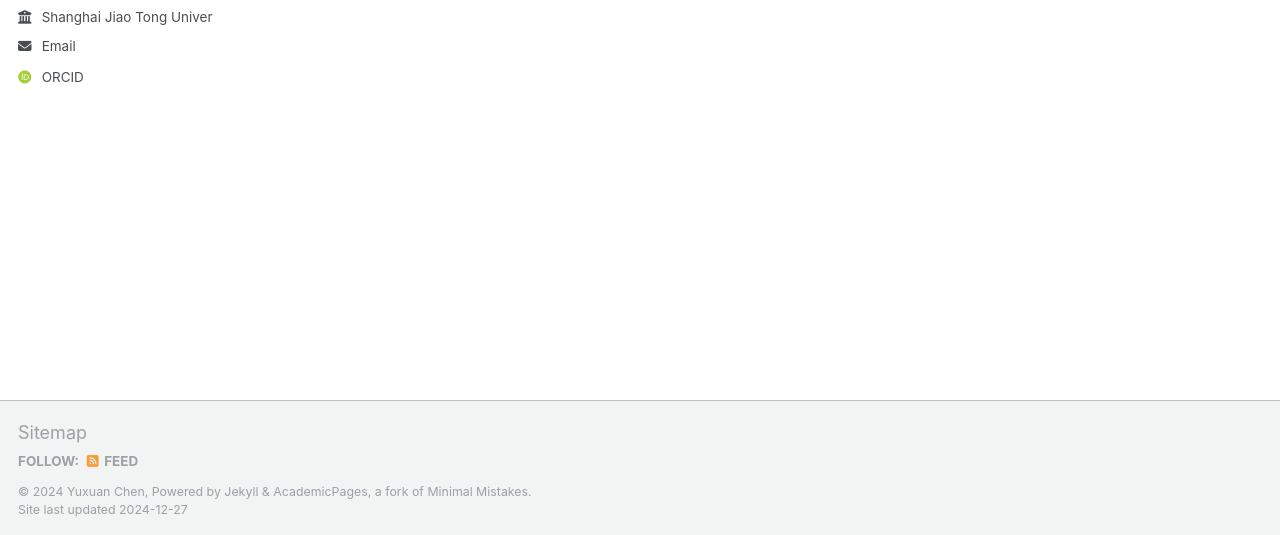
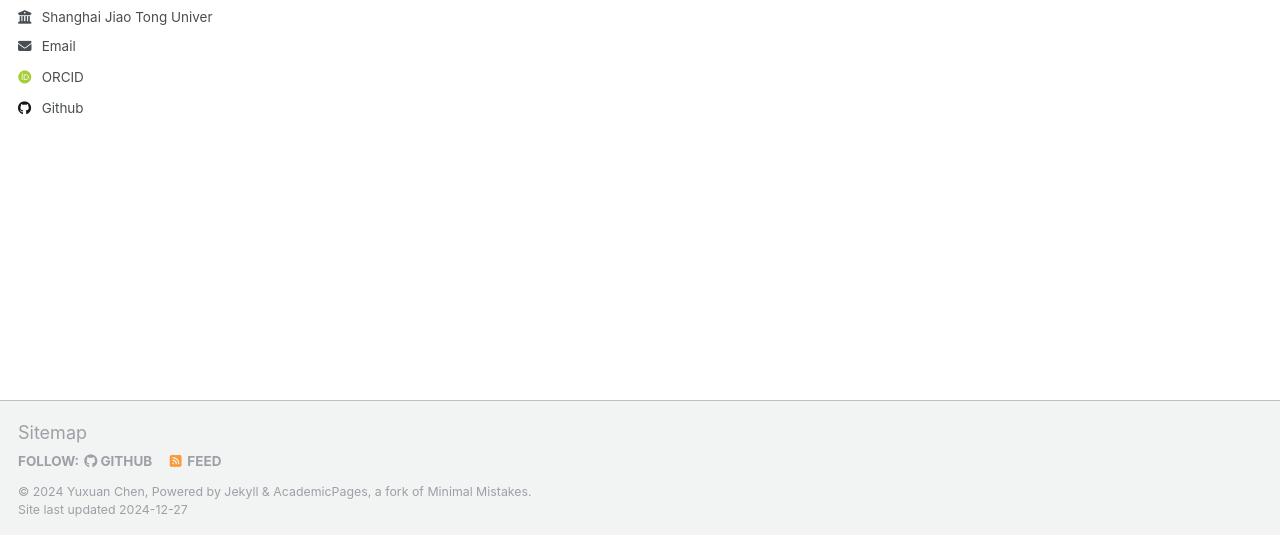
Before and after one commit to Elycyx/Elycyx.github.io, a Jekyll site: the page built from _pages/about.md, in a window 1280 px wide. Shown: the part 362-897 px from the top of the page. Built offline with Jekyll 4.4.1, drawn with Linux system fonts in a browser that asks for light colours; some web fonts are replaced.

Commit message:
Update _config.yml

```diff
--- a/_config.yml
+++ b/_config.yml
@@ -21,7 +21,7 @@ repository               : "Elycyx/Elycyx.github.io"
 #               Additional customization can be done by editing /_includes/author-profile.html
 author:
   # Biographic information
-  avatar           : "images/avater.png"
+  avatar           : "avater.png"
   name             : "Yuxuan Chen"
   pronouns         : # example: "she/her"
   bio              : "fourth-year undergraduate student"
@@ -44,7 +44,7 @@ author:
   bitbucket        : # Username - Update with your username on the site
   codepen          : # Username
   dribbble         : # Username
-  github           : # "academicpages"
+  github           : "https://github.com/Elycyx"
   kaggle           : # Username
   stackoverflow    : # User number or user number and name (i.e., use "1" or "1/jeff-atwood")
 
```
